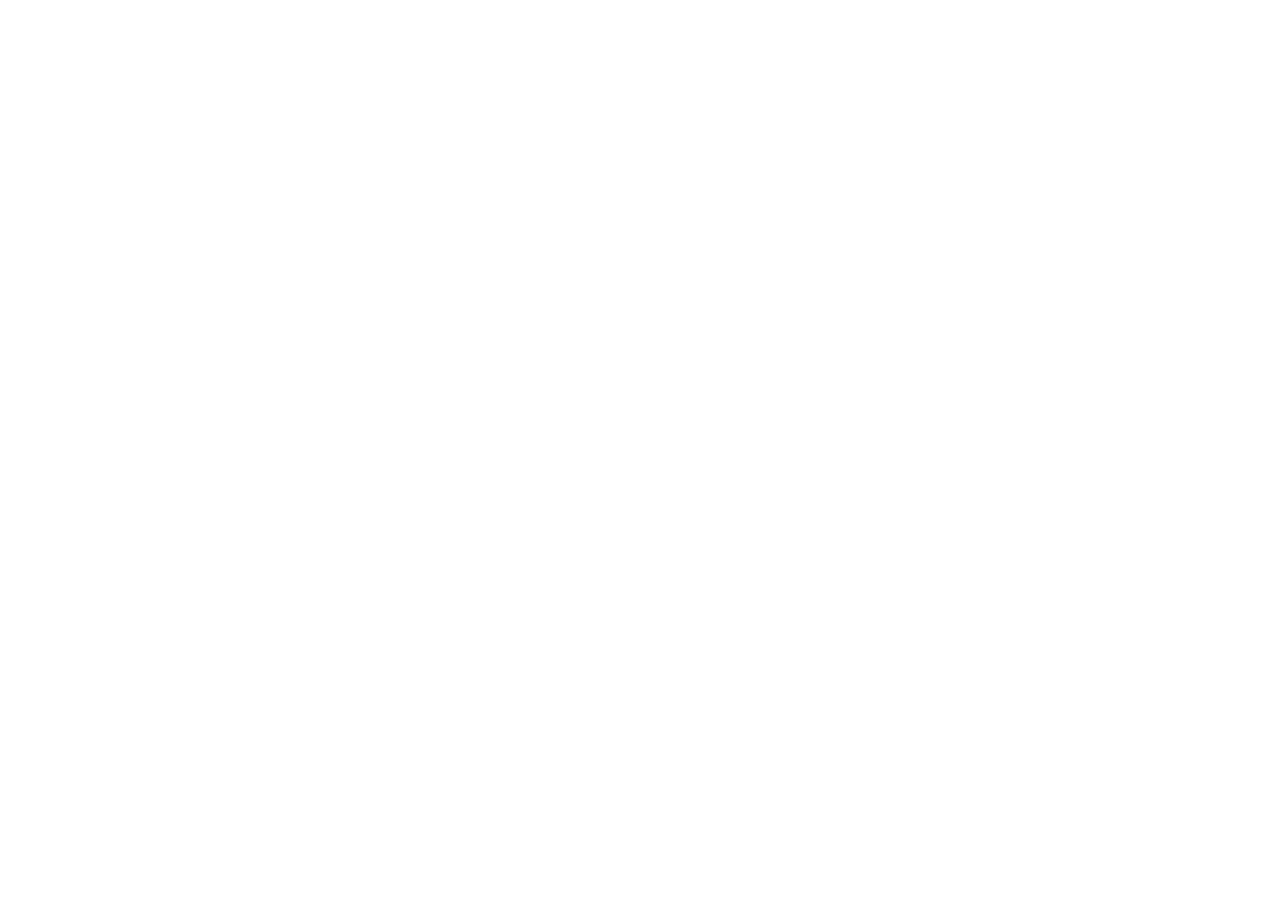
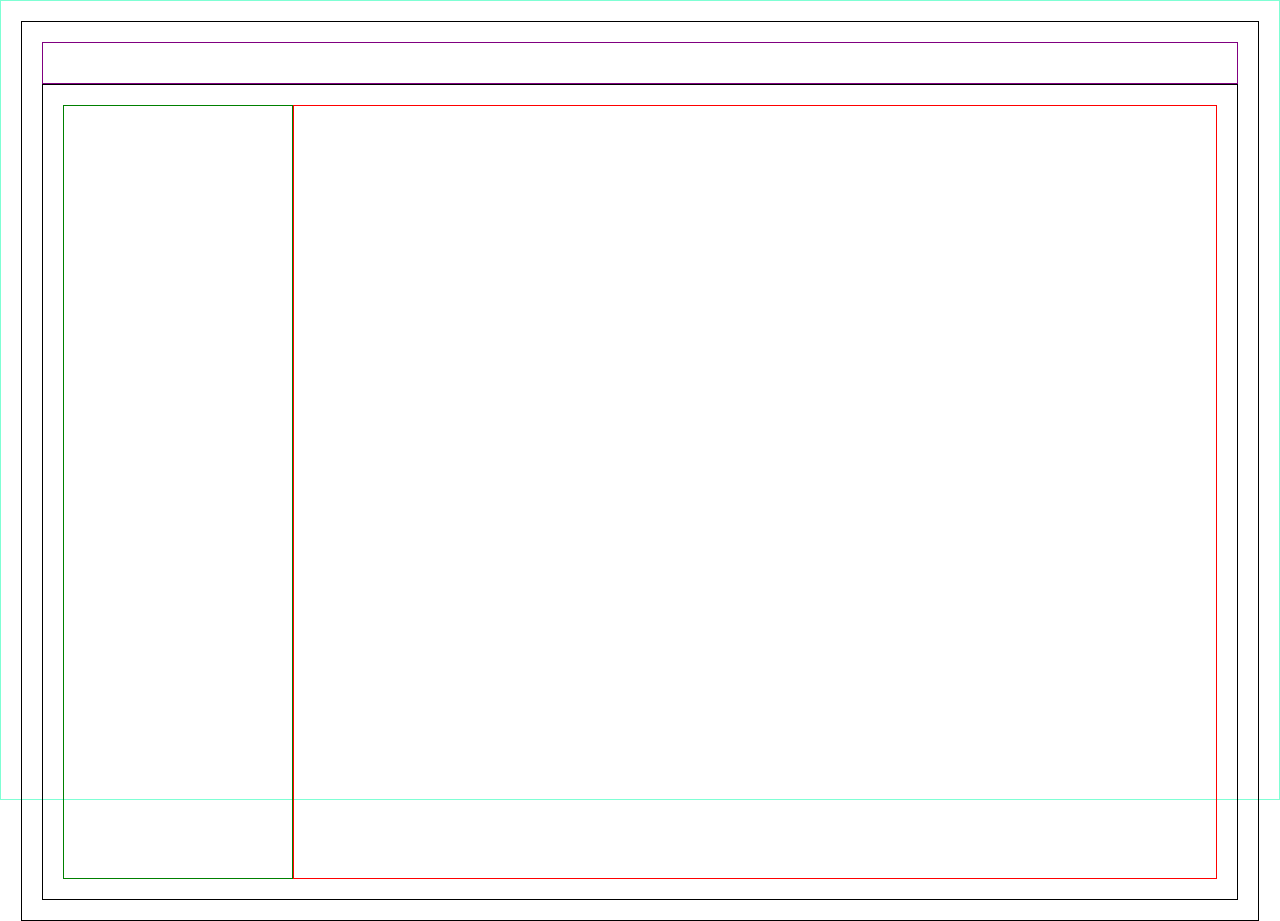
Before and after one commit to FraBona/html-css-bootstrap-dashboard, a plain HTML site: page index.html in a window 1280 px wide. Before the commit the page ends 800 px from the top, so only its background shows below. Drawn offline with nearby package versions, Linux system fonts and the light colour scheme.

Commit message:
macroaree

```diff
--- a/css/main.css
+++ b/css/main.css
@@ -0,0 +1,74 @@
+.app{
+  position: relative;
+}
+
+.row-app{
+  height: 100%;
+}
+
+.cont-main{
+  flex-grow: 1;
+}
+
+.page-header{
+  position: sticky;
+}
+
+.sidebar{
+  width: 50px;
+}
+
+.page-main{
+  flex-grow: 1;
+}
+
+/*MEDIA QUERY*/
+@media (min-width: 576px) {  }
+
+@media (min-width: 768px) {
+
+ }
+
+@media (min-width: 992px) { }
+
+@media (min-width: 1200px) { }
+
+@media (min-width: 1400px) { }
+
+/*DEBUG*/
+.debug{
+  border: 1px solid aquamarine ;
+  padding: 20px;
+  height: 100vh;
+}
+
+.debug .row-app{
+  border: 1px solid black;
+  padding: 20px;
+  height: 900px;
+}
+
+.debug .cont-main{
+  border: 1px solid black;
+  padding: 20px;
+  flex-grow: 1;
+}
+
+.debug .page-header{
+  border: 1px solid purple;
+  padding: 20px;
+  position: sticky;
+
+}
+
+.debug .sidebar{
+  border: 1px solid green;
+  padding: 20px;
+  width: 230px;
+}
+
+.debug .page-main{
+  border: 1px solid red;
+  padding: 20px;
+  flex-grow: 1;
+}
--- a/index.html
+++ b/index.html
@@ -7,7 +7,16 @@
   <link rel="stylesheet" href="./css/main.css">
   <title>DashBoard</title>
 </head>
-<body>
+<body class="debug">
+  <div class="app">
+    <div class="row-app d-flex flex-column">
+      <header class="page-header"></header>
+      <div class="cont-main d-flex ">
+        <nav class="sidebar "></nav>
+        <main class="page-main"></main>
+      </div>
+    </div>
+  </div>
 
   <script src="https://cdn.jsdelivr.net/npm/bootstrap@5.3.2/dist/js/bootstrap.bundle.min.js" integrity="sha384-C6RzsynM9kWDrMNeT87bh95OGNyZPhcTNXj1NW7RuBCsyN/o0jlpcV8Qyq46cDfL" crossorigin="anonymous"></script>
 </body>
```
